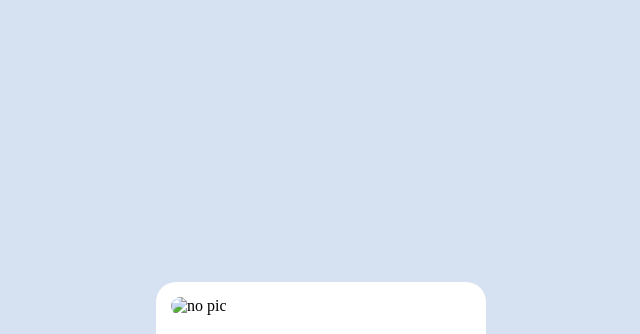
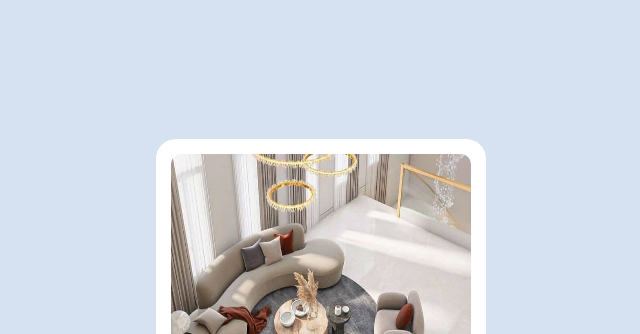
Before and after one commit to Aulli07/qr_code_challenge, a plain HTML site: page index.html in a window 1280 px wide. Shown: the top 334 px of the page, without its empty margins (319-959 px from the left). Drawn offline with Linux system fonts and the light colour scheme.

Commit message:
Update index.html

```diff
--- a/index.html
+++ b/index.html
@@ -14,7 +14,7 @@
         <div class="container">
             <div class="code-container">
                 <div class="QRcode-container">
-                    <img src="/QR-CODE/image.jpg" alt="no pic">
+                    <img src="image.jpg" alt="no pic">
                 </div>
                 <div class="code-info-container">
                     <div class="code-info-header">
```
